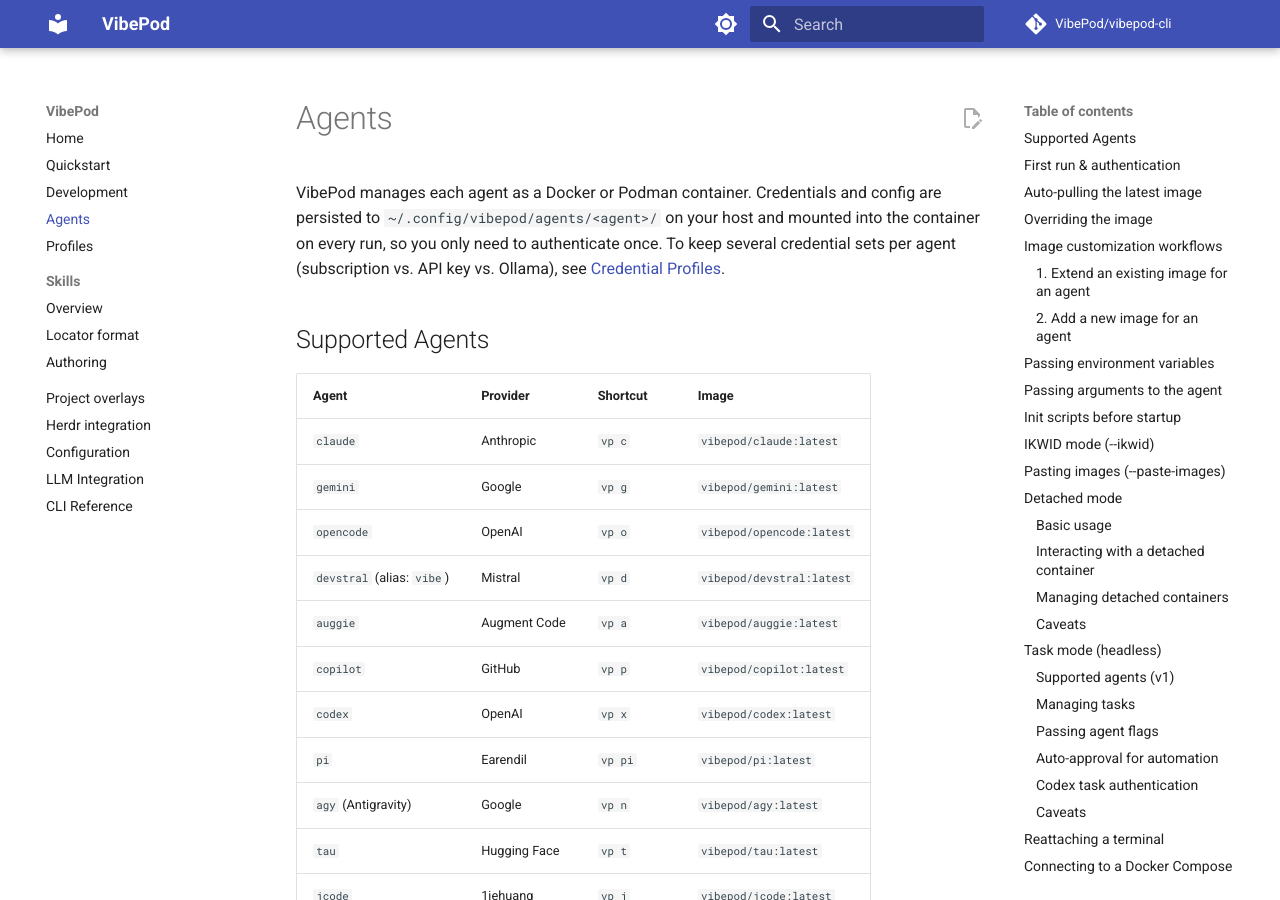
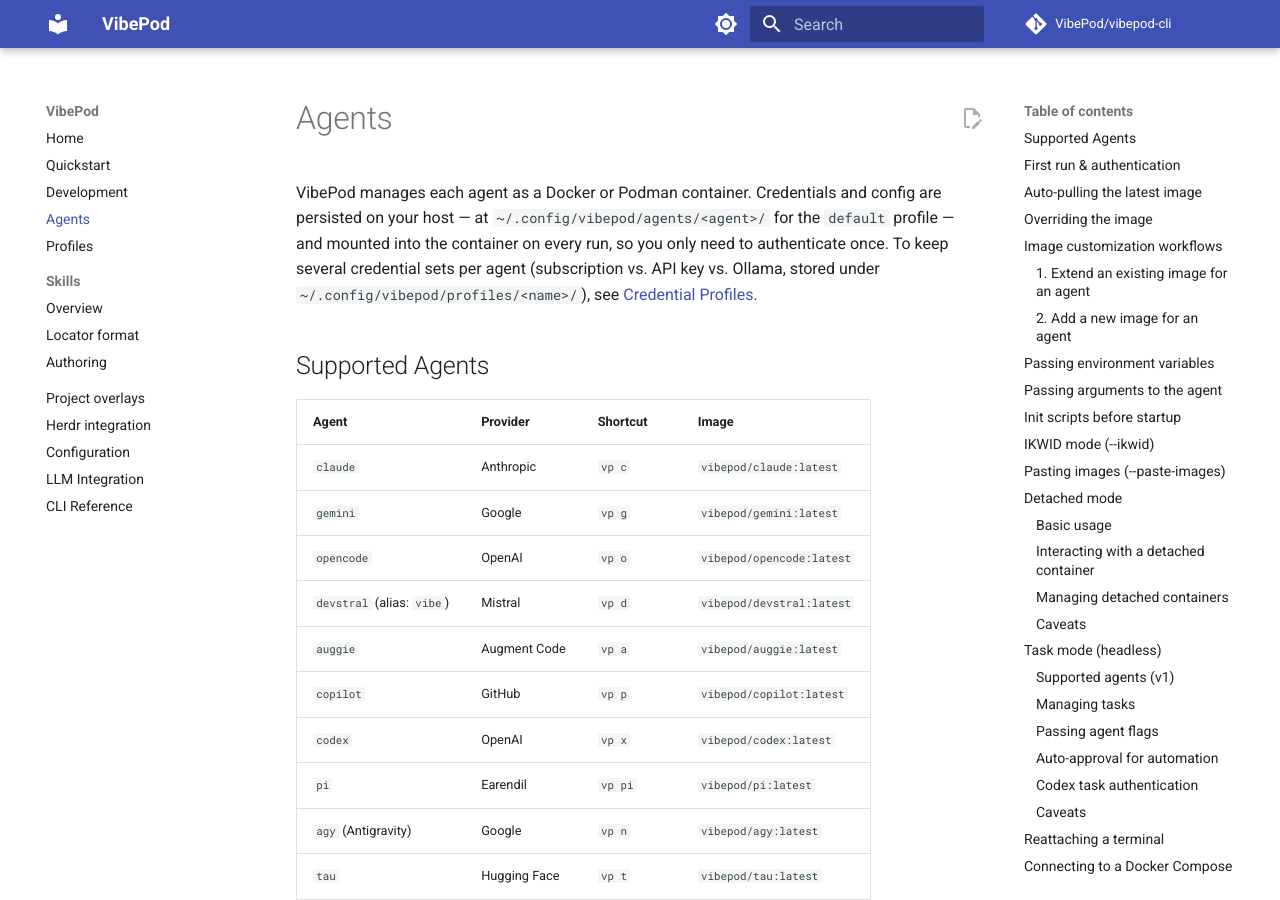
Before and after one commit to VibePod/vibepod-cli, an MkDocs documentation site: the page built from docs/agents/index.md, in a window 1280 px wide and 900 px high. Built offline with MkDocs 1.6.1 and Material for MkDocs 9.7.7, drawn with Linux system fonts in a browser that asks for light colours; comment, search, counter and statistics services are not loaded.

Commit message:
Address CodeRabbit review on PR #124

```diff
--- a/docs/agents/index.md
+++ b/docs/agents/index.md
@@ -1,6 +1,6 @@
 # Agents
 
-VibePod manages each agent as a Docker or Podman container. Credentials and config are persisted to `~/.config/vibepod/agents/<agent>/` on your host and mounted into the container on every run, so you only need to authenticate once. To keep several credential sets per agent (subscription vs. API key vs. Ollama), see [Credential Profiles](../profiles.md).
+VibePod manages each agent as a Docker or Podman container. Credentials and config are persisted on your host — at `~/.config/vibepod/agents/<agent>/` for the `default` profile — and mounted into the container on every run, so you only need to authenticate once. To keep several credential sets per agent (subscription vs. API key vs. Ollama, stored under `~/.config/vibepod/profiles/<name>/`), see [Credential Profiles](../profiles.md).
 
 ## Supported Agents
 
```
Also changed, not shown: docs/profiles.md (+1 -1 lines).
